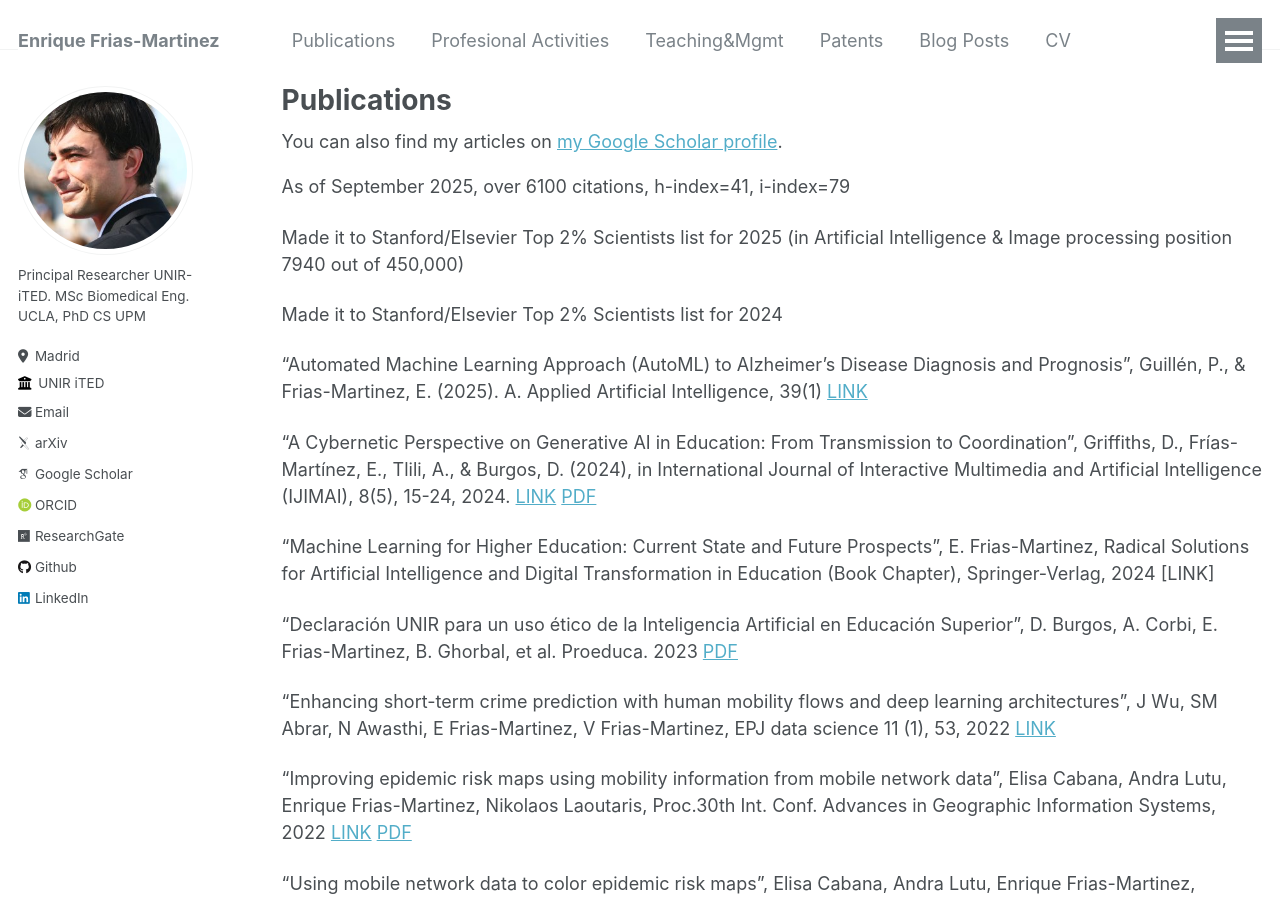
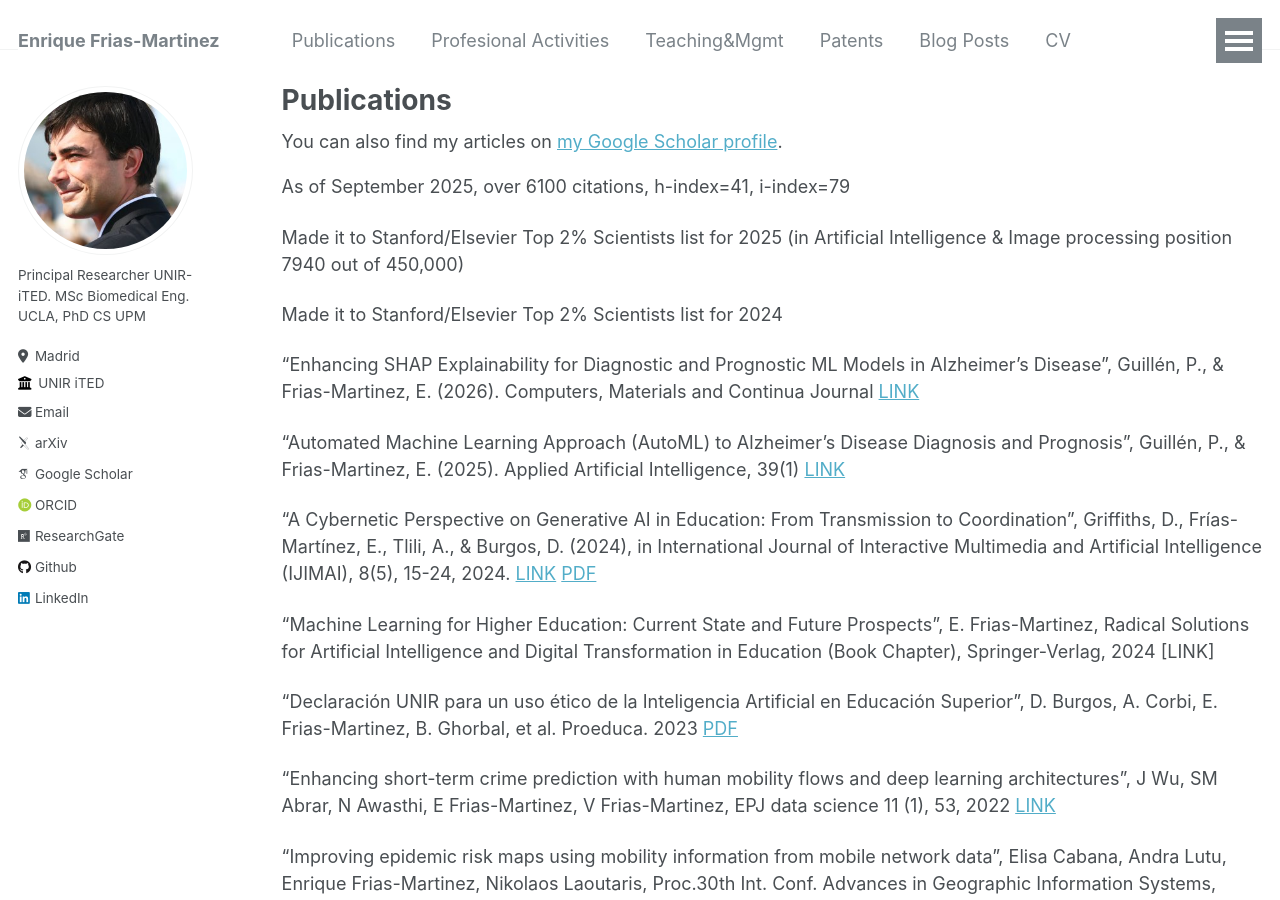
Before and after one commit to ENriqueFRiasM/enriquefriasm.github.io, a Jekyll site: the page built from _pages/publications.md, in a window 1280 px wide and 900 px high. Built offline with Jekyll 4.4.1, drawn with Linux system fonts in a browser that asks for light colours; some web fonts are replaced.

Commit message:
Update publications.md

```diff
--- a/_pages/publications.md
+++ b/_pages/publications.md
@@ -16,7 +16,9 @@ Made it to Stanford/Elsevier Top 2% Scientists list for 2025 (in Artificial Inte
 
 Made it to Stanford/Elsevier Top 2% Scientists list for 2024
 
-"Automated Machine Learning Approach (AutoML) to Alzheimer’s Disease Diagnosis and Prognosis", Guillén, P., & Frias-Martinez, E. (2025). A. Applied Artificial Intelligence, 39(1) [LINK](https://www.tandfonline.com/doi/full/10.1080/08839514.2025.2565166)
+"Enhancing SHAP Explainability for Diagnostic and Prognostic ML Models in Alzheimer’s Disease", Guillén, P., & Frias-Martinez, E. (2026). Computers, Materials and Continua Journal [LINK](https://doi.org/10.32604/cmc.2026.076400)
+
+"Automated Machine Learning Approach (AutoML) to Alzheimer’s Disease Diagnosis and Prognosis", Guillén, P., & Frias-Martinez, E. (2025). Applied Artificial Intelligence, 39(1) [LINK](https://www.tandfonline.com/doi/full/10.1080/08839514.2025.2565166)
 
 "A Cybernetic Perspective on Generative AI in Education: From Transmission to Coordination", Griffiths, D., Frías-Martínez, E., Tlili, A., & Burgos, D. (2024), in International Journal of Interactive Multimedia and Artificial Intelligence (IJIMAI), 8(5), 15-24, 2024. [LINK](https://www.ijimai.org/journal/bibcite/reference/3430)  [PDF](https://reunir.unir.net/bitstream/handle/123456789/16207/A%20Cybernetic%20Perspective%20on%20Generative%20AI%20in%20Education.pdf?sequence=1&isAllowed=y)
 
```
